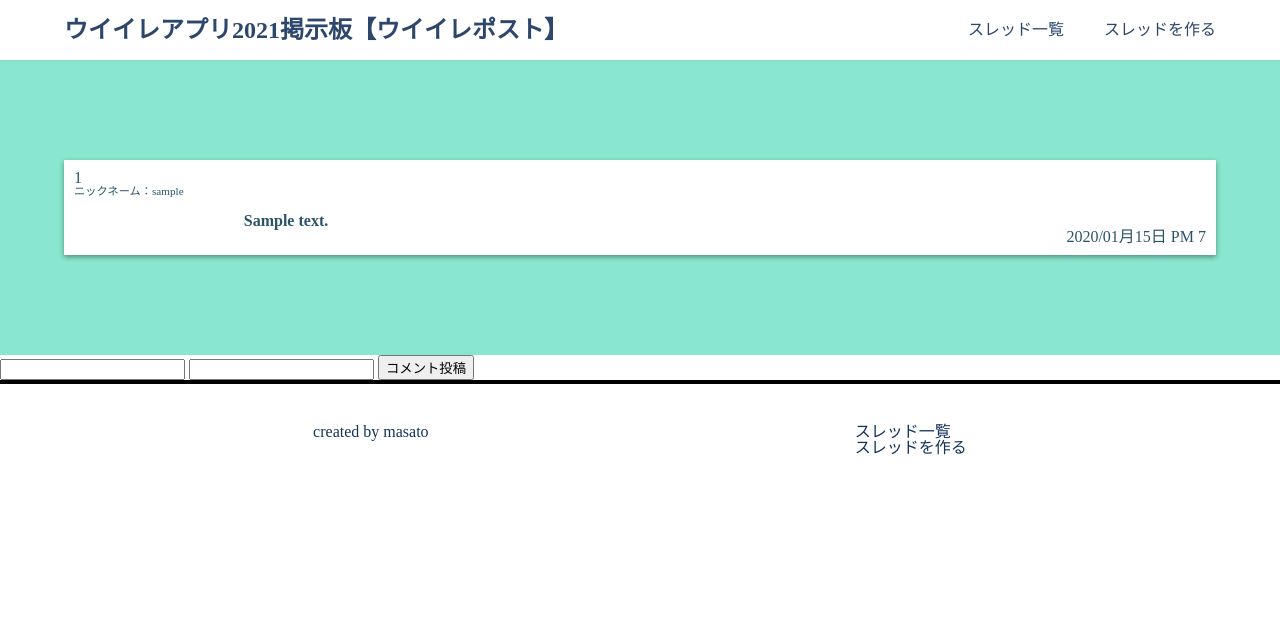
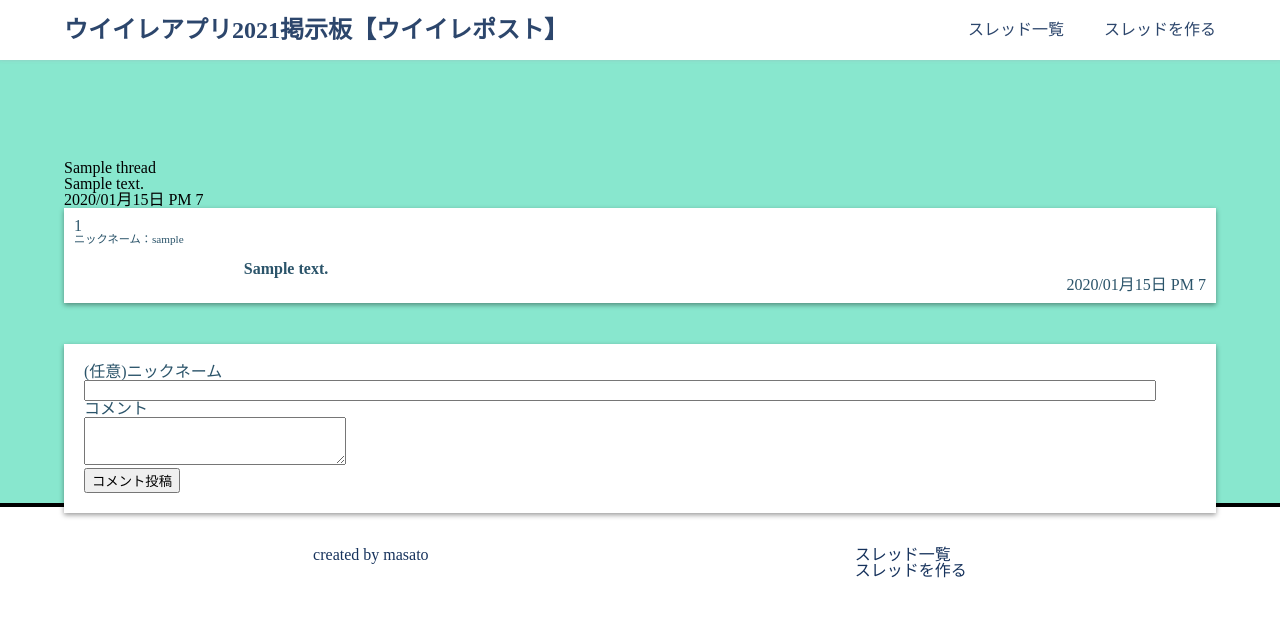
Before and after one commit to masato1230/winning_app, a Django app: page /thread/1 in a window 1280 px wide. Shown: the top 618 px of the page. Run offline with Django 3.2, Linux system fonts and the light colour scheme; tables that the repository leaves empty hold one stand-in row (values such as "Sample post").

Commit message:
create comment-form html

```diff
--- a/static/css/base.css
+++ b/static/css/base.css
@@ -1,5 +1,10 @@
 
 /* 全体 */
+
+* {
+  box-sizing: border-box;
+}
+
 .container {
   width: 90%;
   box-sizing: border-box;
--- a/static/css/home.css
+++ b/static/css/home.css
@@ -4,7 +4,9 @@
 .top {
   padding-top: 50px;
   padding-bottom: 50px;
-  background-color: ;
+  /* background-color: #2b546a; */
+  background-image: url('/static/image/soccer.jpg');
+  background-size: cover;
 }
 
 .top__card {
--- a/static/css/thread.css
+++ b/static/css/thread.css
@@ -4,8 +4,12 @@
 /* main */
 .main {
   padding-top: 100px;
-  padding-bottom: 100px;
+  padding-bottom: 200px;
   background-color: #88e7ce;
+}
+
+.main .container {
+  position: relative;
 }
 
 
@@ -34,3 +38,29 @@
 .main__card-created-time {
   text-align: right;
 }
+
+
+/* comment-form */
+.comment-form__wrapper {
+  padding: 20px;
+  position: absolute;
+  bottom: -210px;
+  background-color: rgb(255, 255, 255);
+  box-shadow: rgba(0, 0, 0, 0.4) 0px 2px 5px;
+  transition: all 0.3s ease-in-out 0s;
+  color: rgb(43, 84, 106);
+  width: 100%;
+}
+
+
+.comment-form__div {
+  margin-right: 40px;
+}
+
+input {
+  width: 100%;
+}
+
+textarea {
+  height: 3rem;
+}
--- a/winning_app/templates/winning_app/thread.html
+++ b/winning_app/templates/winning_app/thread.html
@@ -6,8 +6,12 @@
 {% block content %}
 
 <section class="main">
+  <div class="container">
+    <h1 class="thread-title">{{ thread.thread_title }}</h1>
+    <p class="thread-desc">{{ thread.thread_desc }}</p>
+    <p class="thread-created-date">{{ thread.created_date|date:"Y/m月d日 A f" }}</p>
+  </div>
   <div class="container main__card-wrapper">
-
     {% for comment in comments %}
       <div class="main__card">
         <p class="main__card-comment-number">{{ forloop.counter }}</p>
@@ -17,18 +21,22 @@
       </div>
     {% endfor %}
 
-  </div>
-
-
-</section>
     <div class="comment-form__wrapper">
       <form class="comment-form" action="" method="POST">
         {% csrf_token %}
-        <input name="comment" type="text">
-        <input name="nick_name" type="text">
+        <div class="comment-form__div">
+          <p>(任意)ニックネーム</p>
+          <input name="comment" type="text">
+        </div>
+        <div class="comment-form__div">
+          <p>コメント</p>
+          <textarea name="nick_name" id="" cols="30" rows="10"></textarea>
+        </div>
         <button type="submit">コメント投稿</button>
       </form>
     </div>
+  </div>
+</section>
 
 
 {% endblock content %}
```
Also changed, not shown: static/css/new_thread.css (+9 -7 lines), static/image/create.jpg (added), static/image/soccer.jpg, 1 other file.
